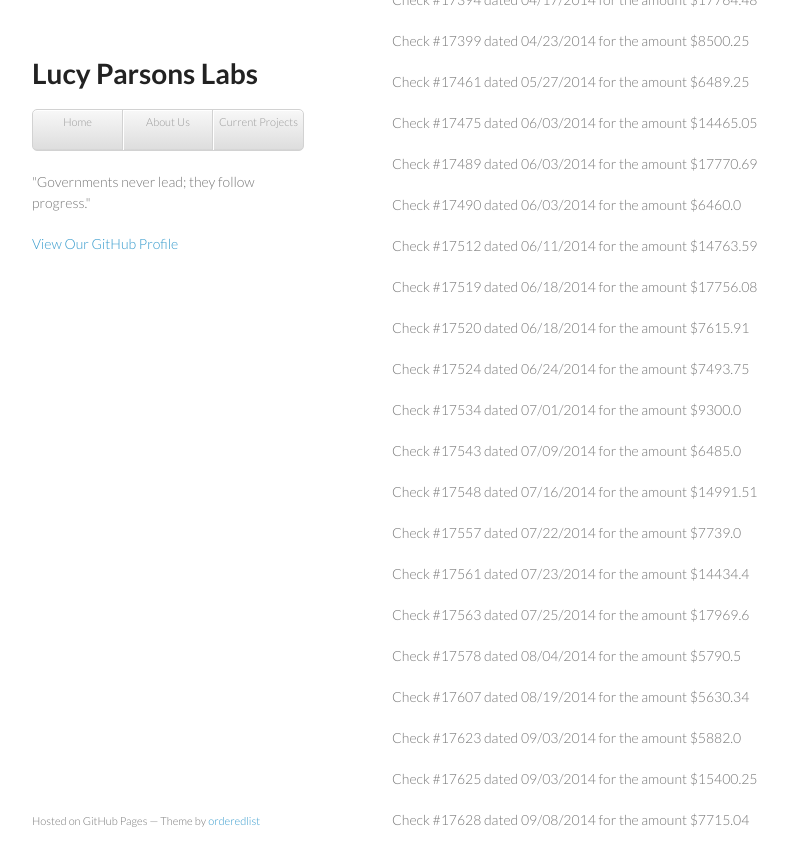
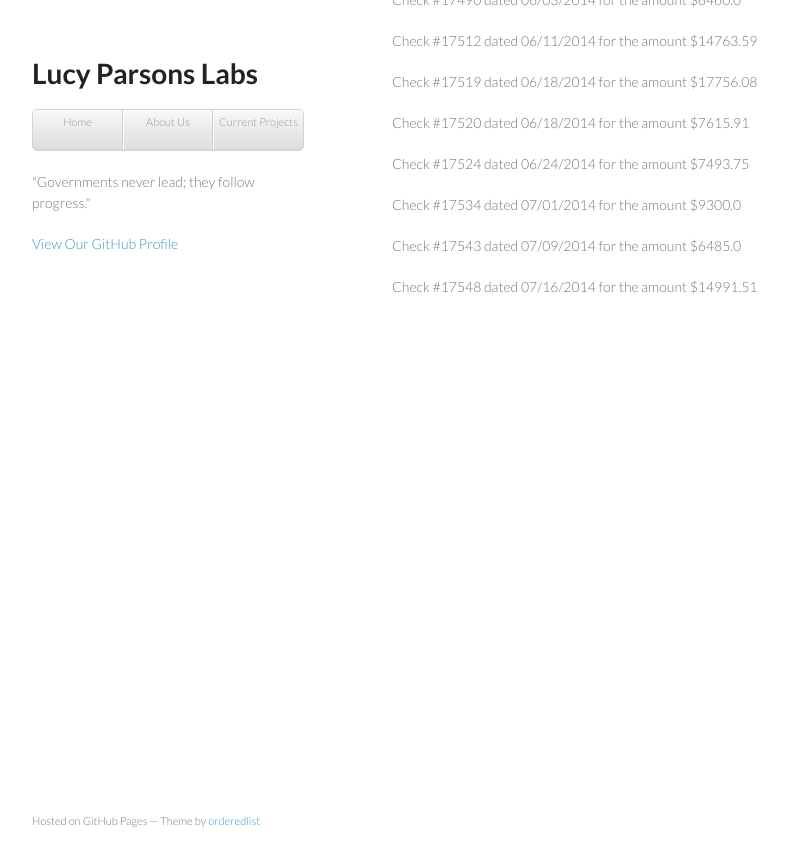
Before and after one commit to pmocek/lucyparsons.github.io, a Jekyll site: the page built from projects/checks.html, in a window 1280 px wide and 900 px high, scrolled down 15528 px. Shown: the top 866 px of the window, without its empty margins (178-966 px from the left). Built offline with Jekyll 4.4.1, drawn with Linux system fonts in a browser that asks for light colours; after the commit the page ends 15895 px from its top, so only the background shows below that; some of the changed text lies outside the part shown.

Commit message:
Update checks list based on recent requests

```diff
--- a/projects/checks.html
+++ b/projects/checks.html
@@ -6,11 +6,6 @@
       <section>
       <h1>The Narcotics Audit: 1505 <p>Checks Yet To Request</h1>
       <h2>A joint project with MuckRock</h2>
-<p>Check #14425 dated 01/04/2010 for the amount $9423.8</p>
-<p>Check #14428 dated 01/05/2010 for the amount $6297.69</p>
-<p>Check #14443 dated 01/06/2010 for the amount $6292.58</p>
-<p>Check #14445 dated 01/06/2010 for the amount $128960.15</p>
-<p>Check #14452 dated 01/12/2010 for the amount $34039.74</p>
 <p>Check #14470 dated 01/20/2010 for the amount $127087.81</p>
 <p>Check #14471 dated 01/21/2010 for the amount $8500.0</p>
 <p>Check #14491 dated 01/26/2010 for the amount $5695.0</p>
@@ -393,13 +388,5 @@
 <p>Check #17534 dated 07/01/2014 for the amount $9300.0</p>
 <p>Check #17543 dated 07/09/2014 for the amount $6485.0</p>
 <p>Check #17548 dated 07/16/2014 for the amount $14991.51</p>
-<p>Check #17557 dated 07/22/2014 for the amount $7739.0</p>
-<p>Check #17561 dated 07/23/2014 for the amount $14434.4</p>
-<p>Check #17563 dated 07/25/2014 for the amount $17969.6</p>
-<p>Check #17578 dated 08/04/2014 for the amount $5790.5</p>
-<p>Check #17607 dated 08/19/2014 for the amount $5630.34</p>
-<p>Check #17623 dated 09/03/2014 for the amount $5882.0</p>
-<p>Check #17625 dated 09/03/2014 for the amount $15400.25</p>
-<p>Check #17628 dated 09/08/2014 for the amount $7715.04
 	</p>
       </section>
```
